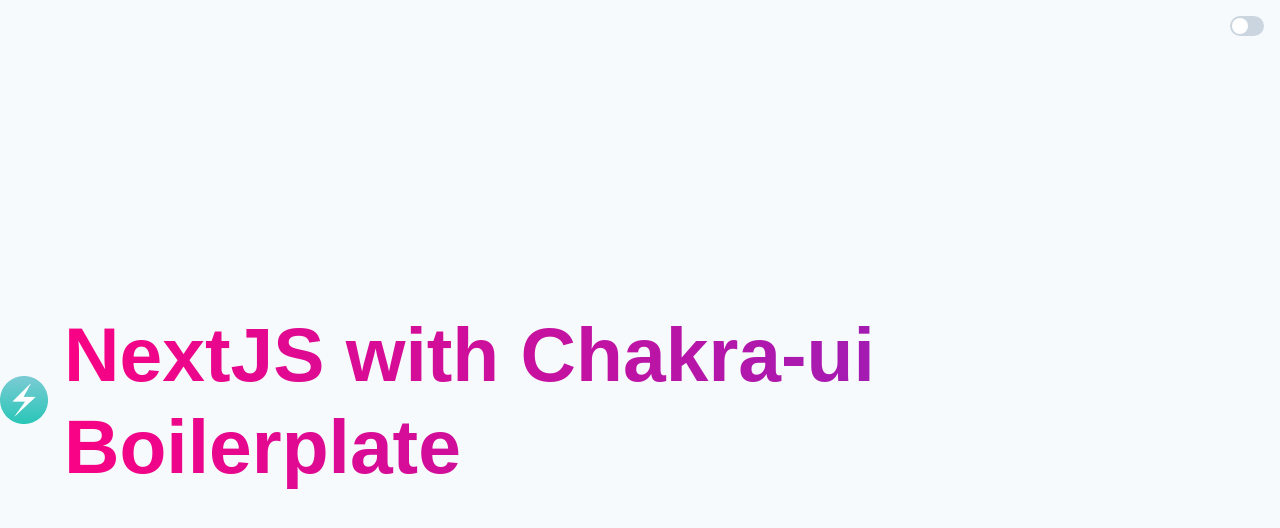
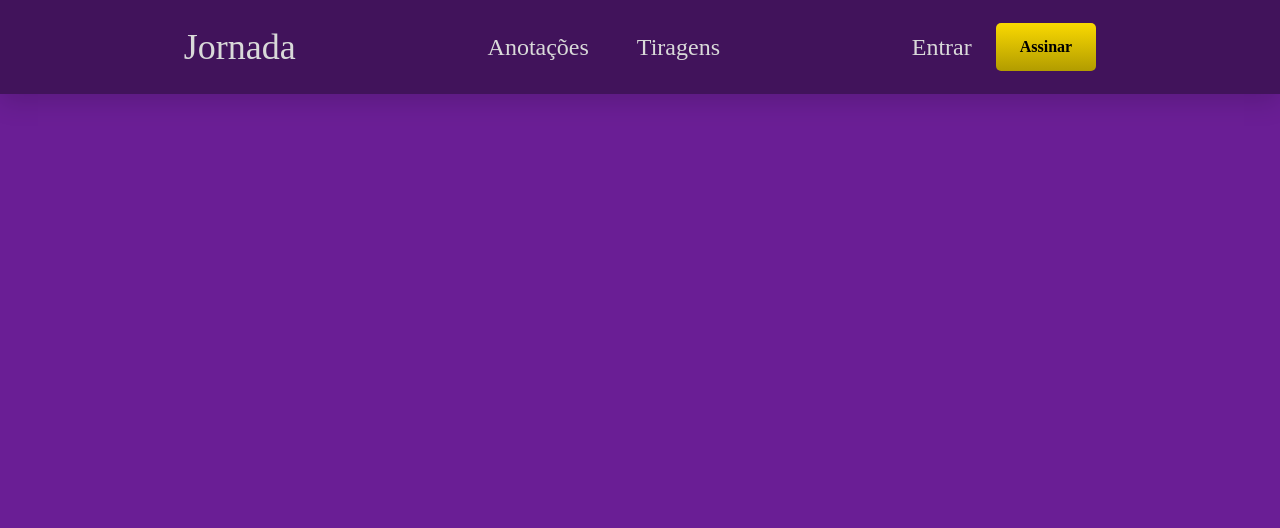
Before and after one commit to LiviaDevolder/learn-tarot-app, a Next.js app: page / in a window 1280 px wide. Shown: the top 528 px of the page. Built offline with nearby package versions, Linux system fonts and the light colour scheme.

Commit message:
feat: home header

```diff
--- a/src/components/Header/index.tsx
+++ b/src/components/Header/index.tsx
@@ -21,7 +21,7 @@
   </Link>
 )
 
-export default function Simple({ type }: { type: string }) {
+export default function Header({ type }: { type: string }) {
   return (
     <Box
       bg={'primary.purple'}
--- a/src/pages/index.tsx
+++ b/src/pages/index.tsx
@@ -1,13 +1,10 @@
-import Hero from 'components/Hero'
-import Container from 'components/Container'
-import DarkModeSwitch from 'components/DarkModeSwitch'
+import { Box } from '@chakra-ui/react'
+import Header from 'components/Header'
 
-const Index = () => (
-  <Container height="100vh">
-    <DarkModeSwitch />
-
-    <Hero />
-  </Container>
-)
-
-export default Index
+export default function Home() {
+  return (
+    <Box bgColor={'secondary.purple.400'} h={'100vh'}>
+      <Header type="guest"></Header>
+    </Box>
+  )
+}
```
Also changed, not shown: package.json (+4 -4 lines), 2 other files (tests, documents, lock files or other folders).
